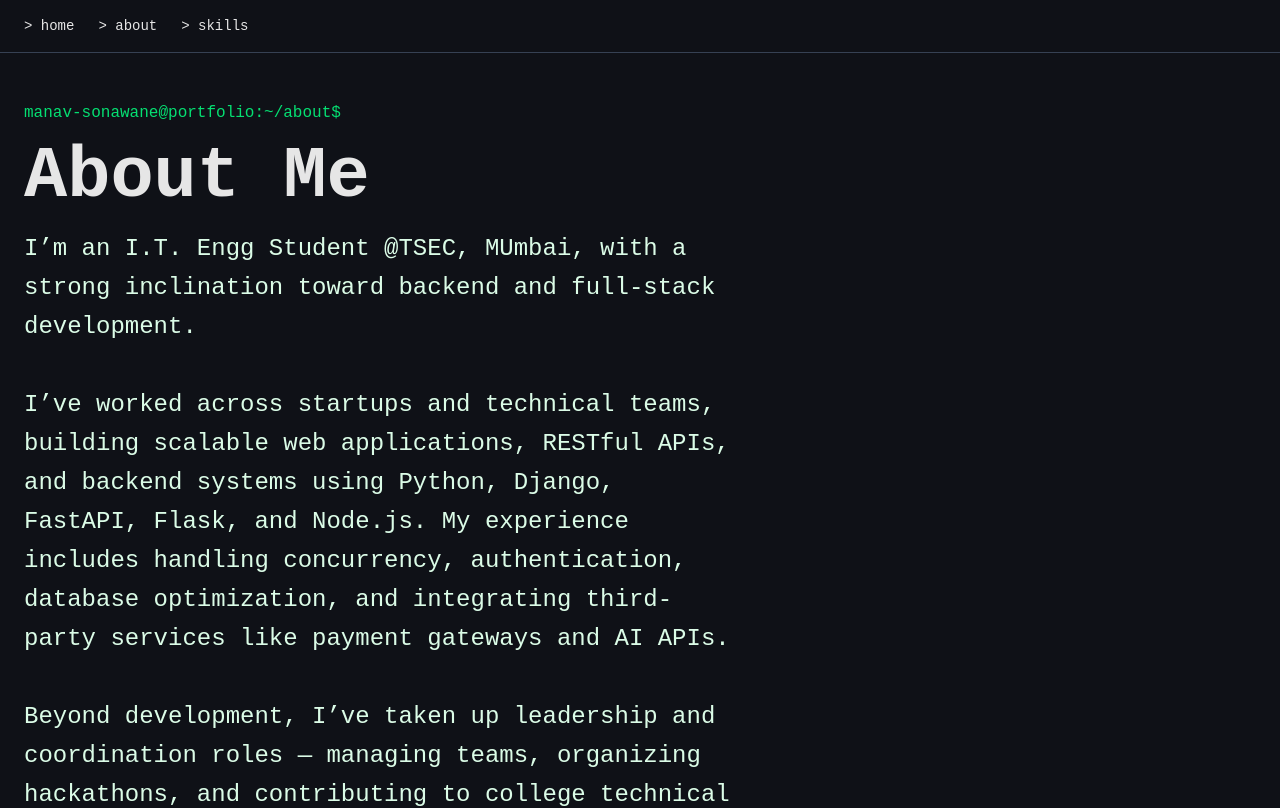
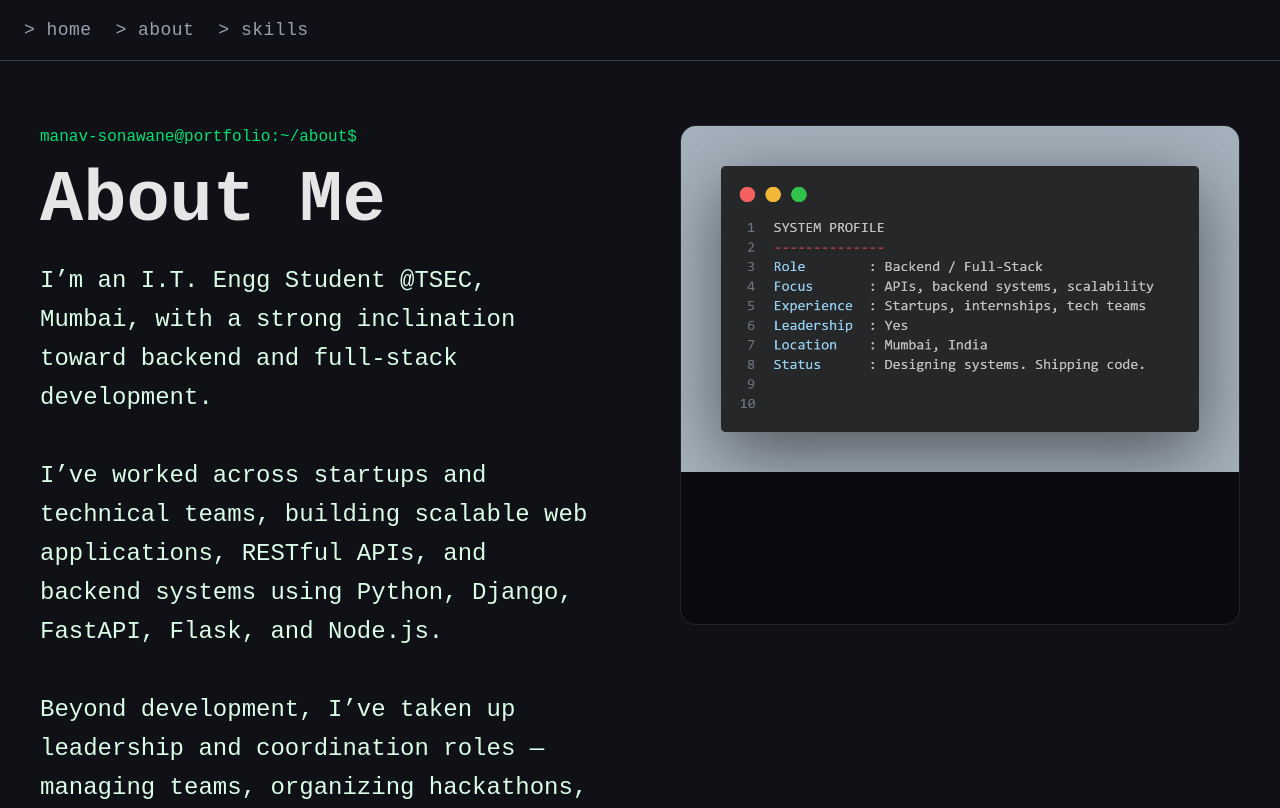
Before and after one commit to Manav-Sonawane/portfolio-website, a Next.js app: page /about in a window 1280 px wide. Shown: the top 808 px of the page. Built offline with nearby package versions, Linux system fonts and the light colour scheme.

Commit message:
Revamping Skills Page

```diff
--- a/src/app/about/page.tsx
+++ b/src/app/about/page.tsx
@@ -1,28 +1,50 @@
+import Image from "next/image";
+
 export default function About() {
   return (
-    <main className="px-6 py-12 max-w-3xl">
-      <p className="text-green-400 mb-4">manav-sonawane@portfolio:~/about$</p>
+    <main className="px-10 py-16 w-full">
+      <div className="grid grid-cols-1 md:grid-cols-2 gap-20 items-start">
+        {/* LEFT: TEXT (terminal-style, flush left) */}
+        <section className="max-w-3xl">
+          <p className="text-green-400 mb-4">
+            manav-sonawane@portfolio:~/about$
+          </p>
 
-      <h2 className="text-7xl font-semibold mb-4">About Me</h2>
+          <h2 className="text-7xl font-semibold mb-6">About Me</h2>
 
           <p className="text-green-100 text-2xl leading-relaxed">
-        I’m an I.T. Engg Student @TSEC, MUmbai, with a strong inclination toward
-        backend and full-stack development.
+            I’m an I.T. Engg Student @TSEC, Mumbai, with a strong inclination
+            toward backend and full-stack development.
             <br />
             <br />
-        I’ve worked across startups and technical teams, building scalable web
-        applications, RESTful APIs, and backend systems using Python, Django,
-        FastAPI, Flask, and Node.js. My experience includes handling
-        concurrency, authentication, database optimization, and integrating
-        third-party services like payment gateways and AI APIs.
+            I’ve worked across startups and technical teams, building scalable
+            web applications, RESTful APIs, and backend systems using Python,
+            Django, FastAPI, Flask, and Node.js.
             <br />
             <br />
-        Beyond development, I’ve taken up leadership and coordination roles —
-        managing teams, organizing hackathons, and contributing to college
-        technical committees. I enjoy solving real-world problems, designing
-        clean system architectures, and shipping products that are reliable,
-        secure, and maintainable.
+            Beyond development, I’ve taken up leadership and coordination roles
+            — managing teams, organizing hackathons, and contributing to college
+            technical committees.
           </p>
+        </section>
+
+        {/* RIGHT: IMAGE (pushed to extreme right) */}
+        <section className="hidden md:flex justify-center">
+          <div
+            className="relative w-[800px] h-[500px] rounded-2xl overflow-hidden
+                          border border-white/10 bg-black/40"
+          >
+            <Image
+              src="/code.png"
+              alt="System profile"
+              width={800}
+              height={318}
+              className="object-contain opacity-95 mix-blend-screen"
+              priority
+            />
+          </div>
+        </section>
+      </div>
     </main>
   );
 }
--- a/src/app/page.tsx
+++ b/src/app/page.tsx
@@ -38,13 +38,13 @@ export default function Home() {
 
         <section className="hidden md:flex justify-center">
           <Image
-            src="/manav3.jpg"
+            src="/manav.jpg"
             alt="Manav Sonawane"
             width={764}
             height={764}
             className="w-150
                     opacity-100
-                    rounded-full
+                    rounded-[200px]
                     mix-blend-screen
                     transition"
           />
--- a/src/app/skills/page.tsx
+++ b/src/app/skills/page.tsx
@@ -1,9 +1,62 @@
+import Image from "next/image";
+
+const badgeConfig: Record<
+  string,
+  { label: string; color: string; logo: string }
+> = {
+  Python: { label: "Python", color: "3776AB", logo: "python" },
+  JavaScript: { label: "JavaScript", color: "F7DF1E", logo: "javascript" },
+  Java: { label: "Java", color: "007396", logo: "java" },
+  "C++": { label: "C++", color: "00599C", logo: "cplusplus" },
+  SQL: { label: "SQL", color: "4479A1", logo: "mysql" },
+  Django: { label: "Django", color: "092E20", logo: "django" },
+  FastAPI: { label: "FastAPI", color: "009688", logo: "fastapi" },
+  Flask: { label: "Flask", color: "000000", logo: "flask" },
+  "Node.js": { label: "Node.js", color: "339933", logo: "nodedotjs" },
+  "Express.js": { label: "Express.js", color: "000000", logo: "express" },
+  HTML: { label: "HTML5", color: "E34F26", logo: "html5" },
+  CSS: { label: "CSS3", color: "1572B6", logo: "css3" },
+  "Tailwind CSS": {
+    label: "Tailwind CSS",
+    color: "06B6D4",
+    logo: "tailwindcss",
+  },
+  Bootstrap: { label: "Bootstrap", color: "7952B3", logo: "bootstrap" },
+  MySQL: { label: "MySQL", color: "4479A1", logo: "mysql" },
+  PostgreSQL: { label: "PostgreSQL", color: "4169E1", logo: "postgresql" },
+  Git: { label: "Git", color: "F05032", logo: "git" },
+  GitHub: { label: "GitHub", color: "181717", logo: "github" },
+  Docker: { label: "Docker", color: "2496ED", logo: "docker" },
+  Postman: { label: "Postman", color: "FF6C37", logo: "postman" },
+  "RESTful APIs": { label: "RESTful APIs", color: "009688", logo: "fastapi" },
+  "Data Structures & Algorithms": {
+    label: "DSA",
+    color: "FF6B6B",
+    logo: "thealgorithms",
+  },
+  "Full-Stack Development": {
+    label: "Full Stack",
+    color: "4CAF50",
+    logo: "stackshare",
+  },
+  "Project Management": {
+    label: "Project Management",
+    color: "6C63FF",
+    logo: "trello",
+  },
+  "Gemini API": { label: "Gemini API", color: "8E75B2", logo: "google" },
+  DeepFace: { label: "DeepFace", color: "FF6F00", logo: "tensorflow" },
+  PyTesseract: { label: "PyTesseract", color: "4285F4", logo: "google" },
+  React: { label: "React", color: "61DAFB", logo: "react" },
+  "Next.js": { label: "Next.js", color: "000000", logo: "nextdotjs" },
+};
+
 const skills = {
   Languages: ["Python", "JavaScript", "Java", "C++", "SQL"],
 
   Backend: ["Django", "FastAPI", "Flask", "Node.js", "Express.js"],
 
-  Frontend: ["HTML", "CSS", "Tailwind CSS", "Bootstrap"],
+  Frontend: ["HTML", "CSS", "Tailwind CSS", "Bootstrap", "React", "Next.js"],
 
   Databases: ["MySQL", "PostgreSQL"],
 
@@ -19,29 +72,74 @@ const skills = {
   AI_Tools: ["Gemini API", "DeepFace", "PyTesseract"],
 };
 
+const leftColumn = ["Languages", "Backend", "Frontend"];
+const rightColumn = ["Databases", "Tools", "Concepts", "AI_Tools"];
+
+function SkillSection({ title, items }: { title: string; items: string[] }) {
+  return (
+    <section className="mb-12">
+      <h3 className="text-lg text-green-400 mb-4">{title.replace("_", " ")}</h3>
+
+      <div className="flex flex-wrap gap-3">
+        {items.map((skill) => {
+          const config = badgeConfig[skill];
+          if (!config) return null;
+
+          const src = `https://img.shields.io/badge/${encodeURIComponent(
+            config.label
+          )}-${config.color}?style=for-the-badge&logo=${
+            config.logo
+          }&logoColor=white`;
+
+          return (
+            <Image
+              key={skill}
+              src={src}
+              alt={config.label}
+              width={140}
+              height={40}
+              className="h-10 w-auto"
+              unoptimized
+            />
+          );
+        })}
+      </div>
+    </section>
+  );
+}
+
 export default function Skills() {
   return (
-    <main className="px-6 py-12 max-w-3xl">
-      <p className="text-green-400 mb-4">manav@portfolio:~/skills$</p>
+    <main className="px-10 py-16 w-full">
+      <section className="max-w-[1400px] mx-auto">
+        <p className="text-green-400 mb-4">manav@portfolio:~/skills$</p>
 
-      <h2 className="text-2xl font-semibold mb-6">Skills</h2>
+        <h2 className="text-7xl font-semibold mb-12">Skills</h2>
 
-      {Object.entries(skills).map(([category, items]) => (
-        <section key={category} className="mb-6">
-          <h3 className="text-lg text-green-400 mb-2">{category}</h3>
+        <div className="grid grid-cols-1 md:grid-cols-[600px_1fr] gap-x-24">
+          {/* LEFT COLUMN */}
+          <div className="space-y-12">
+            {leftColumn.map((category) => (
+              <SkillSection
+                key={category}
+                title={category}
+                items={skills[category as keyof typeof skills]}
+              />
+            ))}
+          </div>
 
-          <ul className="flex flex-wrap gap-2">
-            {items.map((skill) => (
-              <li
-                key={skill}
-                className="border border-gray-600 px-3 py-1 text-sm"
-              >
-                {skill}
-              </li>
+          {/* RIGHT COLUMN */}
+          <div className="space-y-12">
+            {rightColumn.map((category) => (
+              <SkillSection
+                key={category}
+                title={category}
+                items={skills[category as keyof typeof skills]}
+              />
             ))}
-          </ul>
-        </section>
-      ))}
+          </div>
+        </div>
+      </section>
     </main>
   );
 }
--- /dev/null
+++ b/src/components/SkillBadge.tsx
@@ -0,0 +1,24 @@
+import Image from "next/image";
+
+type SkillBadgeProps = {
+  label: string;
+  logo: string;
+  color: string;
+};
+
+export default function SkillBadge({ label, logo, color }: SkillBadgeProps) {
+  const src = `https://img.shields.io/badge/${encodeURIComponent(
+    label
+  )}-${color}?style=for-the-badge&logo=${logo}&logoColor=white`;
+
+  return (
+    <Image
+      src={src}
+      alt={label}
+      width={140}
+      height={40}
+      className="h-10 w-auto"
+      unoptimized
+    />
+  );
+}
--- a/src/components/navbar.tsx
+++ b/src/components/navbar.tsx
@@ -12,7 +12,10 @@ export default function Navbar() {
       <ul className="flex gap-6 text-sm">
         {navItems.map((item) => (
           <li key={item.name}>
-            <Link href={item.href} className="hover:text-green-400 transition">
+            <Link
+              href={item.href}
+              className="text-base md:text-lg text-gray-400 tracking-wide hover:text-green-600 transition-colors"
+            >
               {">"} {item.name}
             </Link>
           </li>
```
Also changed, not shown: public/code.png (added), 1 other file (tests, documents, lock files or other folders). Lines whose indentation alone changed are shown as unchanged.
